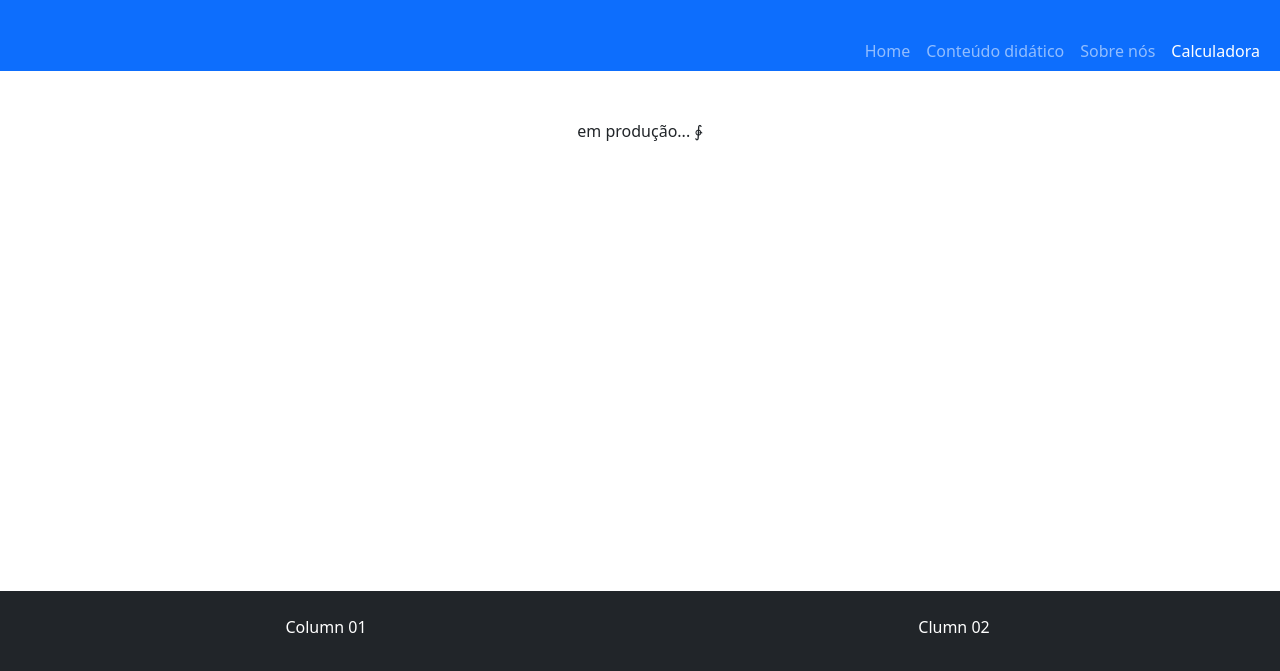
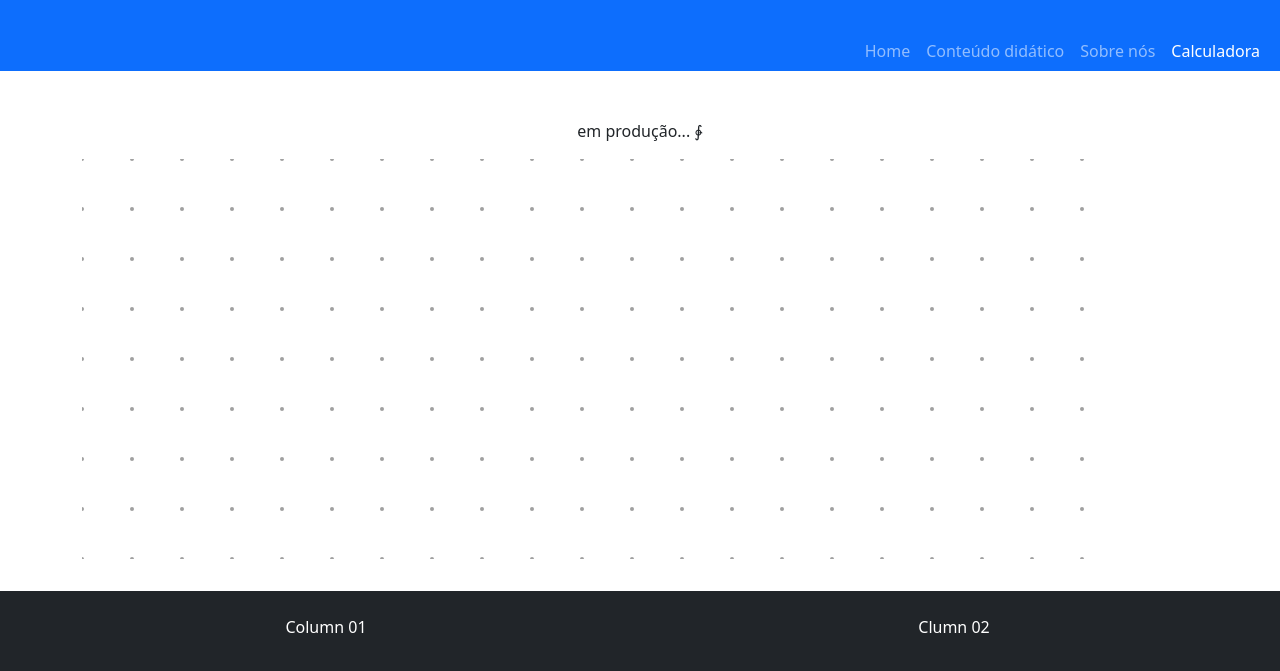
Before and after one commit to vini205/Analisador-de-Estruturas, a plain HTML site: page src/calculadora.html in a window 1280 px wide. Shown: the part 121-792 px from the top of the page. Drawn offline with nearby package versions, Linux system fonts and the light colour scheme.

Commit message:
Colocando uma grelha de pontos na aba Calculadora

```diff
--- /dev/null
+++ b/index.js
@@ -0,0 +1,35 @@
+        // 1. Pegamos o tamanho da tela
+        const width = (window.innerWidth)*0.8;
+        const height = (window.innerHeight)*0.5;
+        const tamanhoGrelha = 50;
+
+        // 2. Criamos o "Palco" (Stage) onde tudo será desenhado
+        const stage = new Konva.Stage({
+            container: 'container', // O ID da div lá no HTML
+            width: width,
+            height: height,
+        });
+
+        // 3. Criamos a "Camada" (Layer) da Grelha
+        const layerGrelha = new Konva.Layer();
+        stage.add(layerGrelha); // Adicionamos a camada ao palco
+
+        // 4. Desenhamos os pontos com os ciclos For
+
+        for (let x = 0; x <= width; x += tamanhoGrelha) {
+            for (let y = 0; y <= height; y += tamanhoGrelha) {
+
+                // Criamos um ponto
+                const ponto = new Konva.Circle({
+                    x: x,
+                    y: y,
+                    radius: 2,
+                    fill: '#a0a0a0', // Cor cinza
+                    listening: false, // Ignora o mouse para o site não ficar lento
+                    perfectDrawEnabled: false
+                });
+
+                // Colocamos o ponto na camada
+                layerGrelha.add(ponto);
+            }
+        }
--- a/src/calculadora.html
+++ b/src/calculadora.html
@@ -5,6 +5,12 @@
     <meta name="viewport" content="width=device-width, initial-scale=1.0">
     <title>Calculadora</title>
     <link href="https://cdn.jsdelivr.net/npm/bootstrap@5.3.8/dist/css/bootstrap.min.css" rel="stylesheet" integrity="sha384-sRIl4kxILFvY47J16cr9ZwB07vP4J8+LH7qKQnuqkuIAvNWLzeN8tE5YBujZqJLB" crossorigin="anonymous">
+    <link rel="stylesheet" href="style.css">
+
+<!--  //Bibliotecas// -->
+
+    <script src="https://cdn.jsdelivr.net/npm/konva@9.3.6/konva.min.js"></script>
+
 </head>
 <body class="d-flex flex-column min-vh-100">
     <header class="container-fluid text-bg-primary">
@@ -33,11 +39,13 @@
                     </ul>
         </nav>
     </header>
+
     <main class="container text-center mt-5 flex-fill">
         <p>
         em produção... &awconint;
         </p>
 
+        <div id="container"></div>
 
 
     </main>
@@ -50,7 +58,10 @@
     </div>
     </footer>
 
-    <script src="https://cdn.jsdelivr.net/npm/bootstrap@5.3.8/dist/js/bootstrap.bundle.min.js" integrity="sha384-FKyoEForCGlyvwx9Hj09JcYn3nv7wiPVlz7YYwJrWVcXK/BmnVDxM+D2scQbITxI" crossorigin="anonymous"></script>
-    <script src="index.js"></script>
+    <script src="../index.js"> </script>
+
+<script src="https://cdn.jsdelivr.net/npm/bootstrap@5.3.8/dist/js/bootstrap.bundle.min.js" integrity="sha384-FKyoEForCGlyvwx9Hj09JcYn3nv7wiPVlz7YYwJrWVcXK/BmnVDxM+D2scQbITxI" crossorigin="anonymous"></script>
+
+
 </body>
 </html>
--- /dev/null
+++ b/src/style.css
@@ -0,0 +1,5 @@
+#container{
+    position: absolute;
+    top: 50;
+    left: 50;
+}
```
Also changed, not shown: package.json (deleted, +0 -22 lines), src/index.html (+9 -1 lines), 1 other file.
